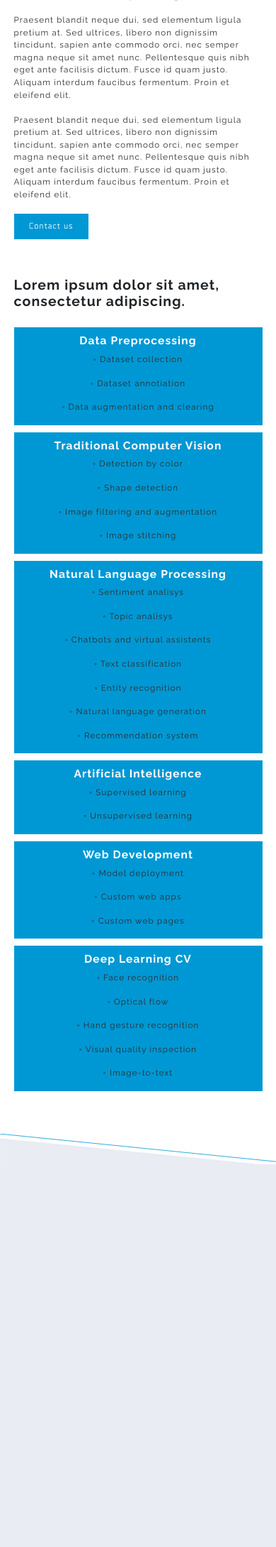
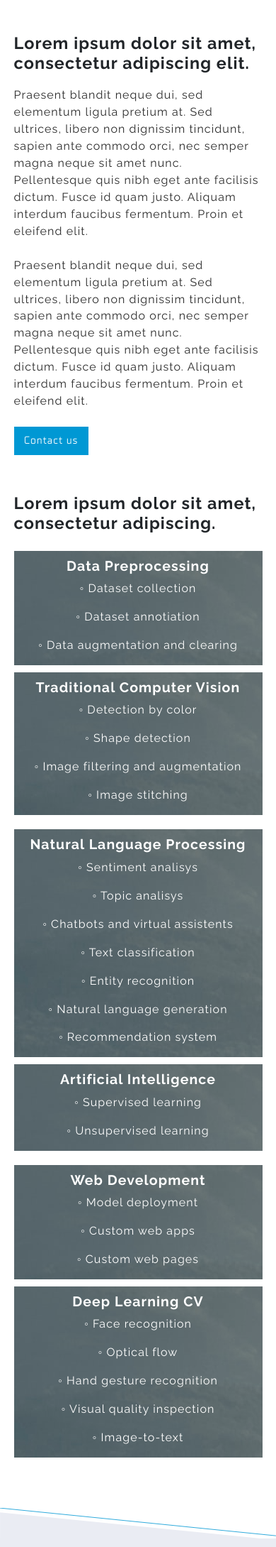
Before and after one commit to Skeibol/LogicLane-Web, a PHP site: page / in a window 390 px wide. Shown: the part 644-2823 px from the top of the page at 71% size. Run offline with PHP 8.4, Linux system fonts and the light colour scheme.

Commit message:
fixer-upper

```diff
--- a/css/style-768.css
+++ b/css/style-768.css
@@ -1,11 +1,11 @@
 /* Extra small devices (phones, 600px and down) */
 @media only screen and (max-width: 991.92px) {
   :root {
-    --font-size-medium: 3vw;
-    --font-size-small: 2.5vw;
-    --font-size-title3: 4vw;
-    --font-size-title2: 5vw;
-    --font-size-title: 5.2vw;
+    --font-size-medium: 4.1vw !important;
+    --font-size-small: 3.8vw;
+    --font-size-title3: 5vw;
+    --font-size-title2: 6vw;
+    --font-size-title: 7vw;
     --gray: #eaecf3;
     --color-primary: #0098d4;
   }
@@ -20,6 +20,9 @@
   .navbar-underline {
     border-bottom: 0.8px solid var(--white);
   }
+  .navbar {
+    padding: 0.5vw;
+  }
 
   /* HERO-SECTION */
 
@@ -30,7 +33,7 @@
   }
 
   .hero-content {
-    padding: 0 0 0 5%;
+    padding: 0 0 0 0;
     width: 100%;
     height: auto;
     display: block;
@@ -67,7 +70,7 @@
 
   .hero-img-static {
     position: static;
-    width: 52%;
+    width: 47%;
     margin-left: -80px;
   }
 
@@ -146,21 +149,6 @@
     margin: auto;
   }
 
-  .card-box {
-    height: 500px;
-    object-fit: cover;
-    position: relative;
-    display: flex;
-    margin-bottom: 0px;
-    border-radius: 0px;
-    margin-top: 10px;
-    width: 100%;
-    height: 100%;
-    color: var(--white);
-    transition: height, margin, scale 0.6s, 0.6s, 0.6s;
-    text-align: center;
-  }
-
   .shrink {
     height: auto !important;
   }
@@ -216,6 +204,8 @@
     align-items: baseline;
     flex-wrap: wrap;
     margin: 0;
+    flex-flow:wrap;
+
   }
 
   .tech-item {
@@ -223,20 +213,23 @@
   }
 
   /* CAROUSEL??? */
+  .carousel {
+    height: auto;
+  }
   .carousel--container {
     display: none !important;
   }
 
   .carousel-mobile--container {
     display: block;
-    margin: auto auto;
+    margin: auto;
     padding: 10% 5% 10% 5%;
-    height: 90vh;
+    height: auto;
     background-color: var(--gray);
   }
 
   .carousel-mobile--image {
-    height: 60%;
+    height: 15rem;
     background-color: var(--color-primary);
     background-image: none;
     background-size: cover;
@@ -248,11 +241,12 @@
 
   .carousel-mobile--description {
     height: 20%;
+    padding-bottom: 20px;
   }
 
   .carousel-mobile--arrow-holder {
     display: flex;
-    height: 20%;
+    height: 50px;
     width: 100%;
   }
 
@@ -309,6 +303,7 @@
   label {
     padding-top: 10px;
     margin-bottom: 2px;
+    font-size: var(--font-size-medium);
   }
 
   textarea {
--- a/css/style.css
+++ b/css/style.css
@@ -13,9 +13,9 @@
   --color-primary-background: #ffffff;
   --font-primary: "Raleway", sans-serif;
   --font-secondary: "TT Supermolot Neue", sans-serif;
-  --font-size-medium: 0.95vw;
-  --font-size-small: 0.8vw;
-  --font-size-title3: 1.1vw;
+  --font-size-medium: 1.2vw;
+  --font-size-small: 1vw;
+  --font-size-title3: 1.4vw;
   --font-size-title2: 2vw;
   --font-size-title: 3.2vw;
   --font-weight-title: 700;
@@ -23,6 +23,7 @@
   --letter-spacing: 1.1px;
   --line-height: 115%;
 }
+
 object,
 svg {
   overflow-x: hidden;
@@ -54,7 +55,7 @@ html {
 a {
   font-family: var(--font-secondary);
   color: var(--white);
-  font-size: var(--font-size-medium);
+  font-size: var(--font-size-small);
   letter-spacing: var(--letter-spacing);
   transition-property: color;
   transition-duration: 200ms;
@@ -103,7 +104,7 @@ h3 {
   /* src: url('TTSupermolotNeue-Regular.eot'); */
   src: local("TT Supermolot Neue Regular"), local("TTSupermolotNeue-Regular"),
     /* url('TTSupermolotNeue-Regular.eot?#iefix') format('embedded-opentype'), */
-      url("../font/TTSupermolotNeue-Regular.woff2") format("woff2"),
+    url("../font/TTSupermolotNeue-Regular.woff2") format("woff2"),
     url("../font/TTSupermolotNeue-Regular.woff") format("woff"),
     url("../font/TTSupermolotNeue-Regular.ttf") format("truetype");
   font-weight: normal;
@@ -135,6 +136,7 @@ body {
   stroke-width: 1px;
 }
 
+
 .navbar-dash {
   display: inline-block;
   opacity: 0;
@@ -156,7 +158,8 @@ body {
 }
 
 .navbar-toggler {
-  border-color: white !important;
+  border: none !important;
+  outline: none !important;
 }
 
 .navbar-toggler-icon {
@@ -187,13 +190,13 @@ body {
   transform-origin: bottom left;
 }
 
-.nav-link:hover > .navbar-dash-right {
+.nav-link:hover>.navbar-dash-right {
   opacity: 1;
   margin-left: 1px;
   padding-left: 7px;
 }
 
-.nav-link:hover > .navbar-dash-left {
+.nav-link:hover>.navbar-dash-left {
   opacity: 0.7;
   margin-right: 1px;
   padding-right: 7px;
@@ -215,19 +218,19 @@ svg g .cls-3 {
   stroke-width: 17.37px;
 }
 
-svg > g > g > .cls-1 {
+svg>g>g>.cls-1 {
   stroke: url(#linear-gradient);
 }
 
-svg > g > g > .cls-3 {
+svg>g>g>.cls-3 {
   stroke: url(#linear-gradient-2);
 }
 
-svg > g > g > .cls-2 {
+svg>g>g>.cls-2 {
   fill: var(--white);
 }
 
-.scrolled > a > svg > g > g > .cls-2 {
+.scrolled>a>svg>g>g>.cls-2 {
   fill: var(--black);
 }
 
@@ -257,11 +260,15 @@ svg > g > g > .cls-2 {
   color: black;
 }
 
-.scrolled > .navbar-toggler {
-  background-color: #00000065 !important;
+/* .scrolled>.navbar-toggler {
+  background-color: none !important;
+} */
+.scrolled>.navbar-toggler>span>svg>path
+{
+fill: var(--color-secondary) !important;
 }
 
-.scrolled > div > ul > li > a {
+.scrolled>div>ul>li>a {
   color: var(--color-primary) !important;
 }
 
@@ -277,18 +284,14 @@ ul li {
 
 .hero-container {
   width: 100vw;
-  background: linear-gradient(
-      179deg,
+  background: linear-gradient(179deg,
       rgb(4, 27, 27),
-      rgba(12, 73, 75, 0.74) 70.71%
-    ),
+      rgba(12, 73, 75, 0.74) 70.71%),
     linear-gradient(45deg, rgb(0, 19, 22), var(--color-secondary) 70.71%),
     linear-gradient(266deg, #2b2674, rgba(9, 100, 122, 0) 70.71%);
-  background: linear-gradient(
-      179deg,
+  background: linear-gradient(179deg,
       rgb(3 46 66 / 81%),
-      rgb(14 1 64 / 54%) 70.71%
-    ),
+      rgb(14 1 64 / 54%) 70.71%),
     linear-gradient(45deg, #090720, #1d56ac 70.71%),
     linear-gradient(266deg, #00342c, rgba(18, 164, 201, 0.479) 70.71%);
 }
@@ -357,6 +360,12 @@ ul li {
 .btn-contact:hover {
   background-color: rgba(255, 255, 255, 0);
   border-style: solid;
+  text-decoration: none !important;
+}
+
+.btn-contact:focus,
+.btn-contact:active {
+  outline: none;
   text-decoration: none !important;
 }
 
@@ -497,7 +506,9 @@ ul li {
 }
 
 .card-box {
-  background-color: var(--color-primary);
+  background-image: url(../images/samples/sample4.jpg);
+  background-repeat: no-repeat;
+  filter: grayscale(50%);
   height: 500px;
   object-fit: cover;
   position: relative;
@@ -508,8 +519,11 @@ ul li {
   width: 100%;
   height: 100%;
   color: var(--white);
-  transition: height, margin, scale 0.6s, 0.6s, 0.6s;
+  transition: filter, background-image, height, margin, scale 0.6s, 0.6s, 0.6s;
   text-align: center;
+}
+.testtext {
+  color: var(--white);
 }
 
 .card-box h3 {
@@ -521,6 +535,7 @@ ul li {
   display: none;
   opacity: 0;
   transition: opacity 1s;
+  color: var(--white);
 }
 
 .shrink {
@@ -532,7 +547,9 @@ ul li {
   height: 100% !important;
   margin-bottom: 20px !important;
   margin-top: 20px !important;
-  background-color: var(--color-primary);
+  background-color: var(--color-primary) !important;
+  background-image: none;
+  filter: none;
 }
 
 .expand h3 {
@@ -587,6 +604,7 @@ ul li {
 .carousel-mobile--container {
   display: none;
 }
+
 .bcg-1 {
   bottom: -2px;
   z-index: 0;
@@ -768,7 +786,7 @@ ul li {
   text-align: left;
 }
 
-.FAQ--section > p {
+.FAQ--section>p {
   margin: auto;
 }
 
@@ -889,13 +907,13 @@ textarea:focus {
   justify-content: space-evenly;
 }
 
-.map--left > p {
+.map--left>p {
   text-align: left;
   margin-right: 50px;
   margin-bottom: 0;
 }
 
-.map--left > h3 {
+.map--left>h3 {
   margin-right: 50px;
   text-align: left;
 }
@@ -972,7 +990,7 @@ iframe {
   text-align: center;
 }
 
-.footer--copyright > p {
+.footer--copyright>p {
   padding-top: 18px;
   color: var(--white);
   font-family: var(--font-secondary);
--- a/header.php
+++ b/header.php
@@ -85,7 +85,7 @@
         </a>
         <button class="navbar-toggler" type="button" data-toggle="collapse" data-target="#navbarNav"
             aria-controls="navbarSupportedContent" aria-expanded="false" aria-label="Toggle navigation">
-            <span class="navbar-toggler-icon"></span>
+            <span> <svg xmlns="http://www.w3.org/2000/svg" height="48" width="48"><path style="fill:var(--white)" d="M6.85 34.65V32.9H41.2v1.75Zm0-9.8V23.1H41.2v1.75Zm0-9.75v-1.75H41.2v1.75Z"/></svg></span>
         </button>
         <div class="collapse navbar-collapse" id="navbarNav">
             <ul class="navbar-nav ml-auto">
```
Also changed, not shown: index.php (+6 -20 lines).
